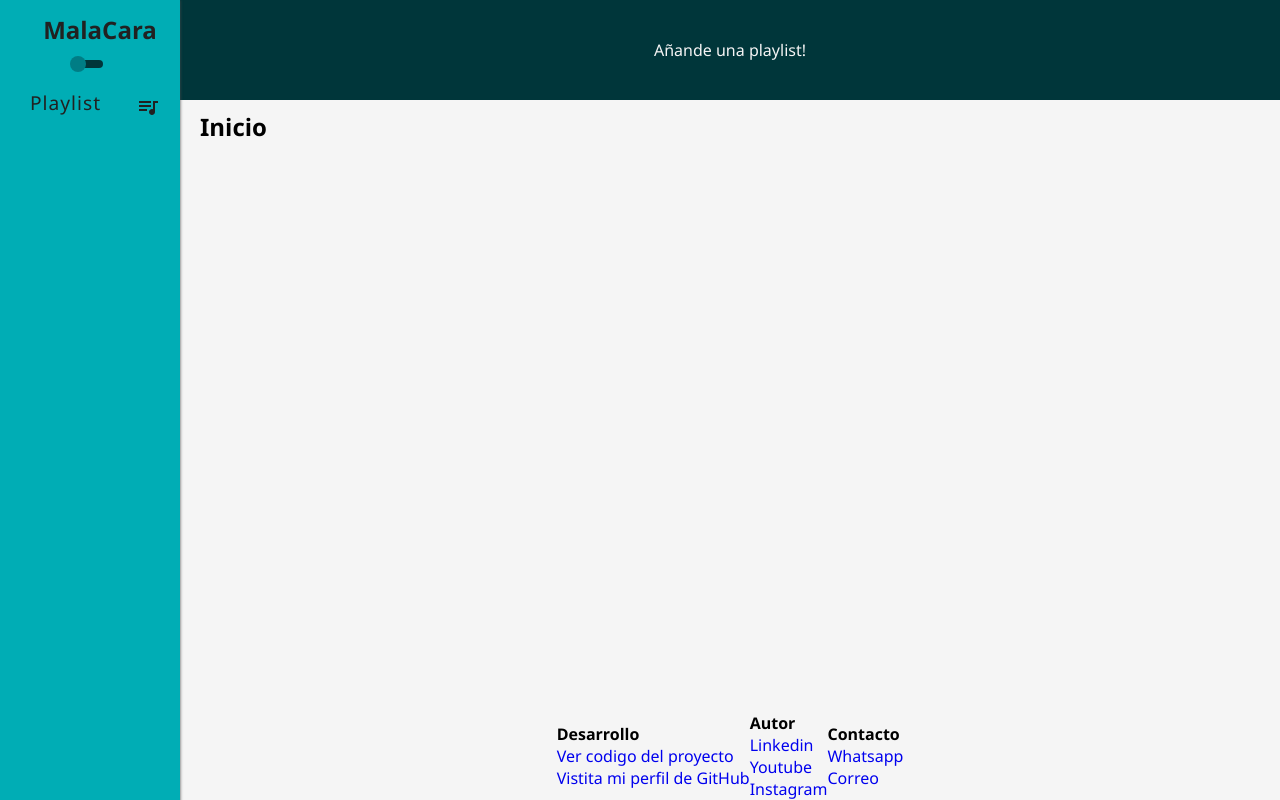
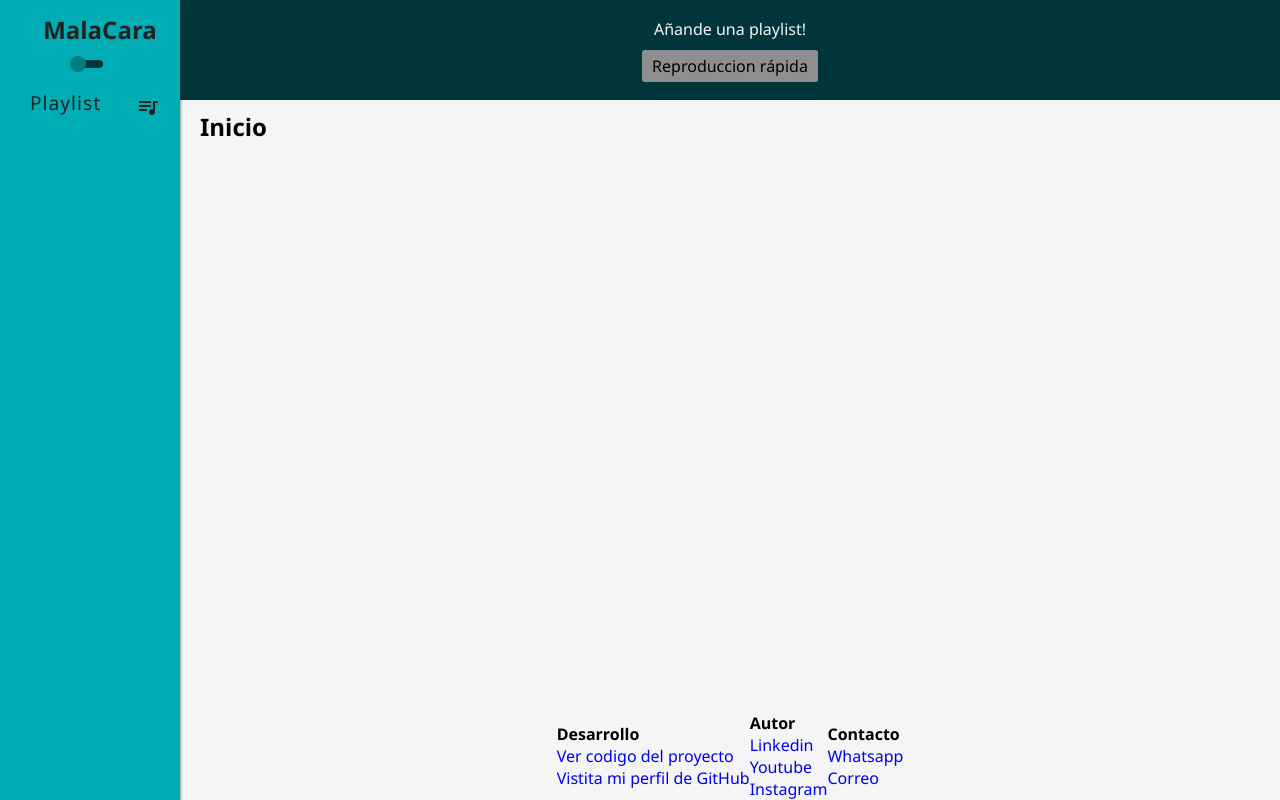
Before and after one commit to Patricio-Fernandez-Ionadi/Player-react, a React (Create React App) app: page / in a window 1280 px wide. Built offline with nearby package versions, Linux system fonts and the light colour scheme.

Commit message:
ref uso de componentes y mayor legibilidad

```diff
--- a/src/Player/PlayerC.jsx
+++ b/src/Player/PlayerC.jsx
@@ -1,32 +1,52 @@
-import { Loading } from 'components'
+import { useDispatch } from 'react-redux'
+
+import { useLocalStoragePlaylists } from 'hooks'
+import { useThemeContext } from 'app/context'
 import { usePlayerContext } from './Context'
+import { setCurrentPlaylist } from 'store'
 
-import { ControlPlayPause, ControlPrev, ControlNext } from './Controls'
-import { SongInfo, Statusbar } from './Info'
+import { Button, Loading } from 'components'
+import { Info } from './Info'
+import { Auxiliar } from './Auxiliar'
+import { MainControls } from './MainControls'
 
 export const PlayerC = () => {
   const { isLoadingPlayer, player } = usePlayerContext()
+  const { theme } = useThemeContext()
+  const lsplaylist = useLocalStoragePlaylists()
+  const dispatch = useDispatch()
+
+  const handleQuikPlay = () => {
+    dispatch(setCurrentPlaylist(lsplaylist[0]))
+  }
+
+  if (!player.songs[0]) {
+    return (
+      <div className={`player-container flex-col ${theme}`}>
+        <p>Añande una playlist!</p>
+        {lsplaylist[0] ? (
+          <Button theme={theme} primary onclick={handleQuikPlay}>
+            Reproduccion rápida
+          </Button>
+        ) : (
+          <Button theme={theme} disabled>
+            Reproduccion rápida
+          </Button>
+        )}
+      </div>
+    )
+  }
 
   return (
-    <div className='player-container flex-col'>
-      {player.songs[0] ? (
-        isLoadingPlayer ? (
-          <Loading />
-        ) : (
-          <>
-            <div className='comands-container flex'>
-              <ControlPrev />
-              <ControlPlayPause />
-              <ControlNext />
-            </div>
-            <div className='info-container flex-col'>
-              <SongInfo />
-              <Statusbar />
-            </div>
-          </>
-        )
+    <div className={`player-container flex-col ${theme}`}>
+      {isLoadingPlayer ? (
+        <Loading />
       ) : (
-        <p>Añande una playlist!</p>
+        <>
+          <MainControls />
+          <Auxiliar />
+          <Info />
+        </>
       )}
     </div>
   )
```
